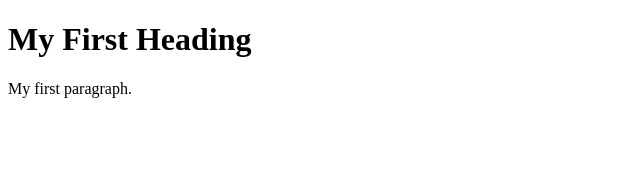
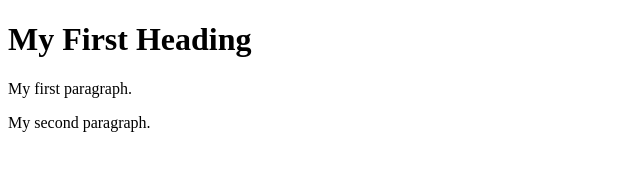
Before and after one commit to donna-lim/ProjectA, a plain HTML site: page index.html in a window 1280 px wide. Shown: the whole page, without its empty margins (0-640 px from the left). Drawn offline with Linux system fonts and the light colour scheme.

Commit message:
commit 1

```diff
--- a/index.html
+++ b/index.html
@@ -1,9 +1,8 @@
 <!DOCTYPE html>
 <html>
 <body>
-
 <h1>My First Heading</h1>
 <p>My first paragraph.</p>
-
+<p>My second paragraph.</p>
 </body>
 </html>
```
